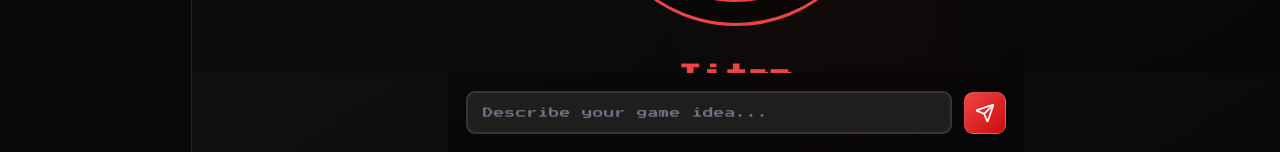
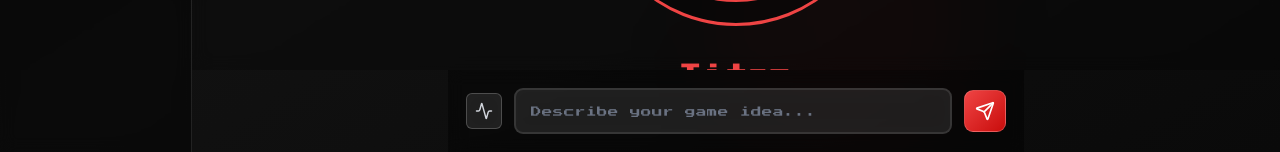
Before and after one commit to harshBoii/Game_Forge-FronEnd, a Next.js app: page /dashboard in a window 1280 px wide. Shown: the part 648-800 px from the top of the page. Built offline with nearby package versions, Linux system fonts and the light colour scheme; sample sign-in values are in the browser's storage; a web font is replaced by a local one.

Commit message:
Radhe Radhe

```diff
--- a/package.json
+++ b/package.json
@@ -4,7 +4,7 @@
   "private": true,
   "scripts": {
     "dev": "next dev",
-    "build": "next build",
+    "build": "prisma generate && next build",
     "start": "next start"
   },
   "dependencies": {
--- a/src/app/components/Layout.tsx
+++ b/src/app/components/Layout.tsx
@@ -12,6 +12,7 @@ import {
   Sparkles,
   LogOut,
   User,
+  Activity
 } from "lucide-react";
 import { useRouter } from "next/navigation";
 
@@ -226,6 +227,8 @@ export default function StarcadeLayout() {
   const [gameTitle, setGameTitle] = useState("");
   const [user, setUser] = useState<any>(null);
   const chatEndRef = useRef<HTMLDivElement>(null);
+  const [backendStatus, setBackendStatus] = useState<string | null>(null);
+  const [checkingStatus, setCheckingStatus] = useState(false);
 
   const BACKEND = "https://game-forge-backend.onrender.com";
 
@@ -851,15 +854,24 @@ export default function StarcadeLayout() {
   } backdrop-blur-sm bg-black/40 relative z-10`}
   transition={{ type: "spring", stiffness: 100, damping: 25 }}
 >
+  {/* Chat Messages Container */}
   <AnimatePresence>
     {conversationStarted && messages.length > 0 && (
       <motion.div
         layout
         initial={{ height: 0, opacity: 0 }}
-                  animate={{ height: "220px", opacity: 1 }}
+        animate={{
+          height: "auto",
+          maxHeight: "min(50vh, 400px)",
+          opacity: 1
+        }}
         exit={{ height: 0, opacity: 0 }}
-                  className="relative overflow-y-auto p-6 space-y-4"
+        className="relative overflow-y-auto p-4 md:p-6 space-y-3 md:space-y-4"
+        style={{
+          scrollBehavior: "smooth"
+        }}
       >
+        <div className="flex flex-col gap-3 md:gap-4">
           {messages.map((m, i) => (
             <motion.div
               key={i}
@@ -872,12 +884,12 @@ export default function StarcadeLayout() {
                 stiffness: 200,
                 damping: 25,
               }}
-                      className={`max-w-[85%] ${
-                        m.from === "ai" ? "self-start" : "self-end ml-auto"
+              className={`flex ${
+                m.from === "ai" ? "justify-start" : "justify-end"
               }`}
             >
               <motion.div
-                        className={`p-4 rounded-2xl break-words backdrop-blur-sm text-sm leading-relaxed shadow-lg ${
+                className={`max-w-[85%] md:max-w-[75%] p-3 md:p-4 rounded-2xl break-words backdrop-blur-sm text-sm leading-relaxed shadow-lg ${
                   m.from === "ai"
                     ? "bg-white/10 text-gray-200"
                     : "bg-[var(--color-primary)] text-white"
@@ -890,6 +902,8 @@ export default function StarcadeLayout() {
                           (c) => c.id === selectedCharacter
                         )?.color
                   }`,
+                  wordBreak: "break-word",
+                  overflowWrap: "break-word",
                 }}
                 whileHover={{ scale: 1.02, y: -2 }}
               >
@@ -897,15 +911,18 @@ export default function StarcadeLayout() {
               </motion.div>
             </motion.div>
           ))}
+        </div>
         <div ref={chatEndRef} />
       </motion.div>
     )}
   </AnimatePresence>
 
+  {/* Input Section */}
   <motion.div
     layout
-              className="relative p-6 flex items-center gap-4"
+    className="relative p-4 md:p-6 flex flex-col sm:flex-row items-stretch sm:items-center gap-3 md:gap-4"
   >
+    {/* Mini Avatar (visible only when conversation started) */}
     <AnimatePresence>
       {conversationStarted && (
         <motion.div
@@ -914,13 +931,90 @@ export default function StarcadeLayout() {
           animate={{ opacity: 1, x: 0, scale: 1 }}
           exit={{ opacity: 0, x: -30, scale: 0 }}
           transition={{ type: "spring", stiffness: 200, damping: 20 }}
+          className="hidden sm:block flex-shrink-0"
         >
           <MiniAvatar characterId={selectedCharacter} />
         </motion.div>
       )}
     </AnimatePresence>
 
-              <motion.div className="flex-1 relative" layout>
+    {/* Backend Status Check Button */}
+    <motion.button
+      onClick={async () => {
+        setCheckingStatus(true);
+        try {
+          const response = await fetch("/", {
+            method: "GET",
+            headers: {
+              "Content-Type": "application/json",
+            },
+          });
+          const data = await response.json();
+          console.log("Backend status:", data);
+          setBackendStatus(data.status);
+
+          // Show success message
+          if (data.status === "ok") {
+            console.log(data.message);
+          }
+
+          setTimeout(() => setBackendStatus(null), 3000);
+        } catch (error) {
+          console.error("Backend error:", error);
+          setBackendStatus("error");
+          setTimeout(() => setBackendStatus(null), 3000);
+        } finally {
+          setCheckingStatus(false);
+        }
+      }}
+      className="w-full sm:w-12 h-12 rounded-lg flex items-center justify-center flex-shrink-0 backdrop-blur-sm bg-white/10 hover:bg-white/20 transition-all relative group"
+      style={{
+        border: backendStatus === "ok"
+          ? "2px solid #10b981"
+          : backendStatus === "error"
+          ? "2px solid #ef4444"
+          : "1px solid rgba(255, 255, 255, 0.2)",
+      }}
+      whileHover={{ scale: 1.05 }}
+      whileTap={{ scale: 0.95 }}
+      disabled={checkingStatus}
+      title="Check Backend Status"
+    >
+      {/* Tooltip */}
+      <span className="absolute -top-10 left-1/2 -translate-x-1/2 bg-black/90 text-white text-xs px-3 py-1.5 rounded-lg opacity-0 group-hover:opacity-100 transition-opacity whitespace-nowrap pointer-events-none">
+        {backendStatus === "ok"
+          ? "Backend Running ✓"
+          : backendStatus === "error"
+          ? "Backend Error ✗"
+          : "Check Status"}
+      </span>
+
+      {checkingStatus ? (
+        <motion.div
+          animate={{ rotate: 360 }}
+          transition={{ duration: 1, repeat: Infinity, ease: "linear" }}
+        >
+          <Activity size={18} className="text-gray-300" />
+        </motion.div>
+      ) : (
+        <Activity
+          size={18}
+          className={
+            backendStatus === "ok"
+              ? "text-green-400"
+              : backendStatus === "error"
+              ? "text-red-400"
+              : "text-gray-300"
+          }
+        />
+      )}
+    </motion.button>
+
+    {/* Input Field */}
+    <motion.div
+      className="flex-1 relative min-w-0"
+      layout
+    >
       <input
         value={input}
         onChange={(e) => setInput(e.target.value)}
@@ -935,7 +1029,7 @@ export default function StarcadeLayout() {
             ? "Continue the conversation..."
             : "Describe your game idea..."
         }
-                  className="w-full backdrop-blur-sm bg-white/10 text-white rounded-xl px-5 py-4 pr-14 outline-none text-sm transition-all placeholder:text-gray-500"
+        className="w-full backdrop-blur-sm bg-white/10 text-white rounded-xl px-4 md:px-5 py-3 md:py-4 outline-none text-sm md:text-base transition-all placeholder:text-gray-500 placeholder:text-sm"
         style={{
           border: input.trim()
             ? `2px solid ${
@@ -948,9 +1042,10 @@ export default function StarcadeLayout() {
       />
     </motion.div>
 
+    {/* Send Button */}
     <motion.button
       onClick={handleSend}
-                className="relative w-14 h-14 font-bold uppercase rounded-xl overflow-hidden flex items-center justify-center flex-shrink-0"
+      className="relative w-full sm:w-14 h-12 sm:h-14 font-bold uppercase rounded-xl overflow-hidden flex items-center justify-center flex-shrink-0"
       style={{
         background: `linear-gradient(135deg, ${
           CHARACTERS.find((c) => c.id === selectedCharacter)?.color
@@ -965,7 +1060,7 @@ export default function StarcadeLayout() {
       {loading ? (
         <motion.div
           animate={{ rotate: 360 }}
-                    transition={{ duration: 1, repeat: Infinity }}
+          transition={{ duration: 1, repeat: Infinity, ease: "linear" }}
         >
           <Sparkles size={20} className="text-white" />
         </motion.div>
@@ -975,6 +1070,8 @@ export default function StarcadeLayout() {
     </motion.button>
   </motion.div>
 </motion.div>
+
+
         </div>
       </div>
 
```
Lines whose indentation alone changed are shown as unchanged.
